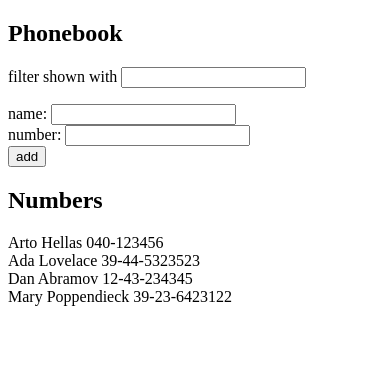
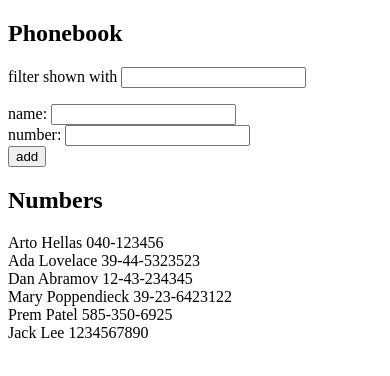
Before and after one commit to PremPatel8/fullstackopen_part2, a React (Create React App) app in the folder phonebook/: page / in a window 390 px wide. Shown: the top 376 px of the page. Built offline with nearby package versions, Linux system fonts and the light colour scheme; data requests are answered from the project's data file.

Commit message:
2.15: Phonebook step7

```diff
--- a/phonebook/db.json
+++ b/phonebook/db.json
@@ -1,5 +1,5 @@
 {
-    "persons":[
+  "persons": [
     {
       "name": "Arto Hellas",
       "number": "040-123456",
@@ -19,6 +19,16 @@
       "name": "Mary Poppendieck",
       "number": "39-23-6423122",
       "id": 4
+    },
+    {
+      "name": "Prem Patel",
+      "number": "585-350-6925",
+      "id": 5
+    },
+    {
+      "name": "Jack Lee",
+      "number": "1234567890",
+      "id": 6
     }
   ]
 }
--- a/phonebook/src/App.js
+++ b/phonebook/src/App.js
@@ -9,6 +9,8 @@ const App = () => {
   const [newName, setNewName] = useState("");
   const [newNumber, setNewNumber] = useState("");
   const [filterString, setFilterString] = useState("");
+
+  const baseUrl = "http://localhost:3001/persons";
 
   useEffect(() => {
     console.log("effect");
@@ -39,8 +41,9 @@ const App = () => {
         )
       : persons;
 
-  const addName = (event) => {
+  const addContact = (event) => {
     event.preventDefault();
+
     const personObject = {
       name: newName,
       number: newNumber,
@@ -49,8 +52,17 @@ const App = () => {
     if (persons.some((x) => x.name === newName)) {
       alert(`${newName} is already added to phonebook`);
     } else {
-      setPersons(persons.concat(personObject));
+      // setPersons(persons.concat(personObject));
+      create(personObject).then((returnedPerson) => {
+        setPersons(persons.concat(returnedPerson));
+      });
     }
+  };
+
+
+  const create = (newObject) => {
+    const request = axios.post(baseUrl, newObject);
+    return request.then((response) => response.data);
   };
 
   return (
@@ -60,7 +72,7 @@ const App = () => {
         <Filter filterString={filterString} handleChange={filterNames} />
       </div>
       <InputForm
-        handleSubmit={addName}
+        handleSubmit={addContact}
         name={newName}
         number={newNumber}
         handleNameChange={handleNameChange}
```
Lines whose indentation alone changed are shown as unchanged.
